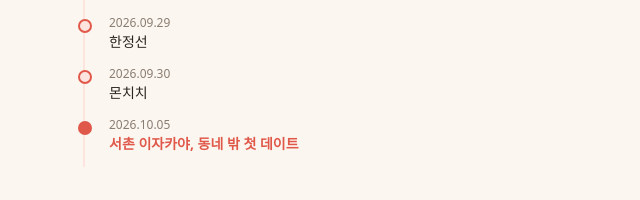
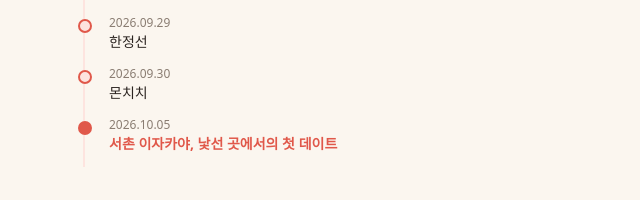
Before and after one commit to pinkman-droid/date-picker, a plain HTML site: page index.html in a window 1280 px wide. Shown: the part 1085-1285 px from the top of the page, 317-957 px from the left. Drawn offline with Linux system fonts and the light colour scheme.

Commit message:
연대기 문구 수정: 낯선 곳에서의 첫 데이트
Co-Authored-By: Claude Opus 5.5 <noreply@anthropic.com>
Claude-Session: https://claude.ai/code/session_01FKndA92wPHN9iyC3yngeXa

```diff
--- a/index.html
+++ b/index.html
@@ -193,7 +193,7 @@ const STORY = [
   { date: "2026.09.27", t: "피자" },
   { date: "2026.09.29", t: "한정선" },
   { date: "2026.09.30", t: "몬치치" },
-  { date: "2026.10.05", t: "서촌 이자카야, 동네 밖 첫 데이트", big: true },
+  { date: "2026.10.05", t: "서촌 이자카야, 낯선 곳에서의 첫 데이트", big: true },
 ];
 
 const CALENDAR_DONE = [
```
